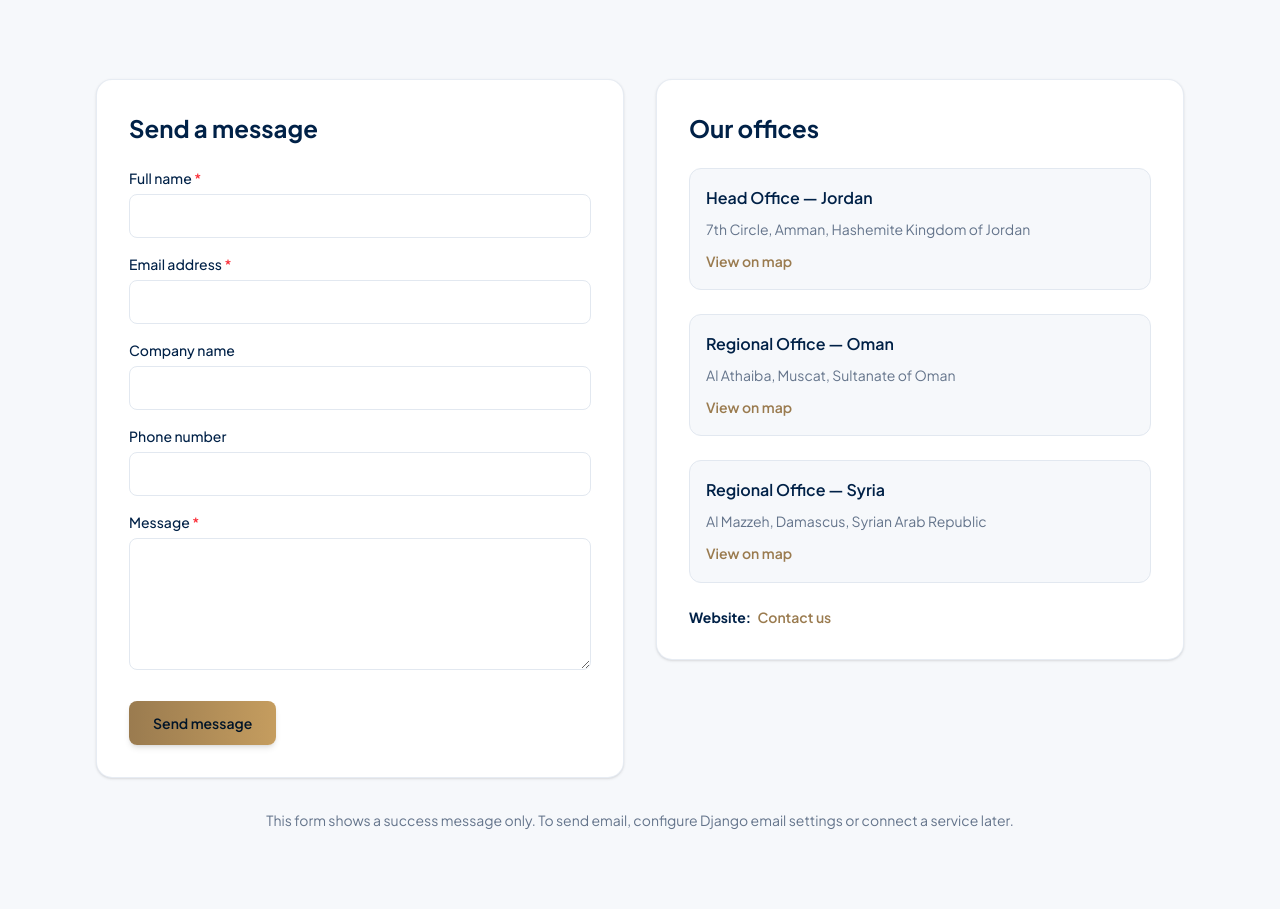
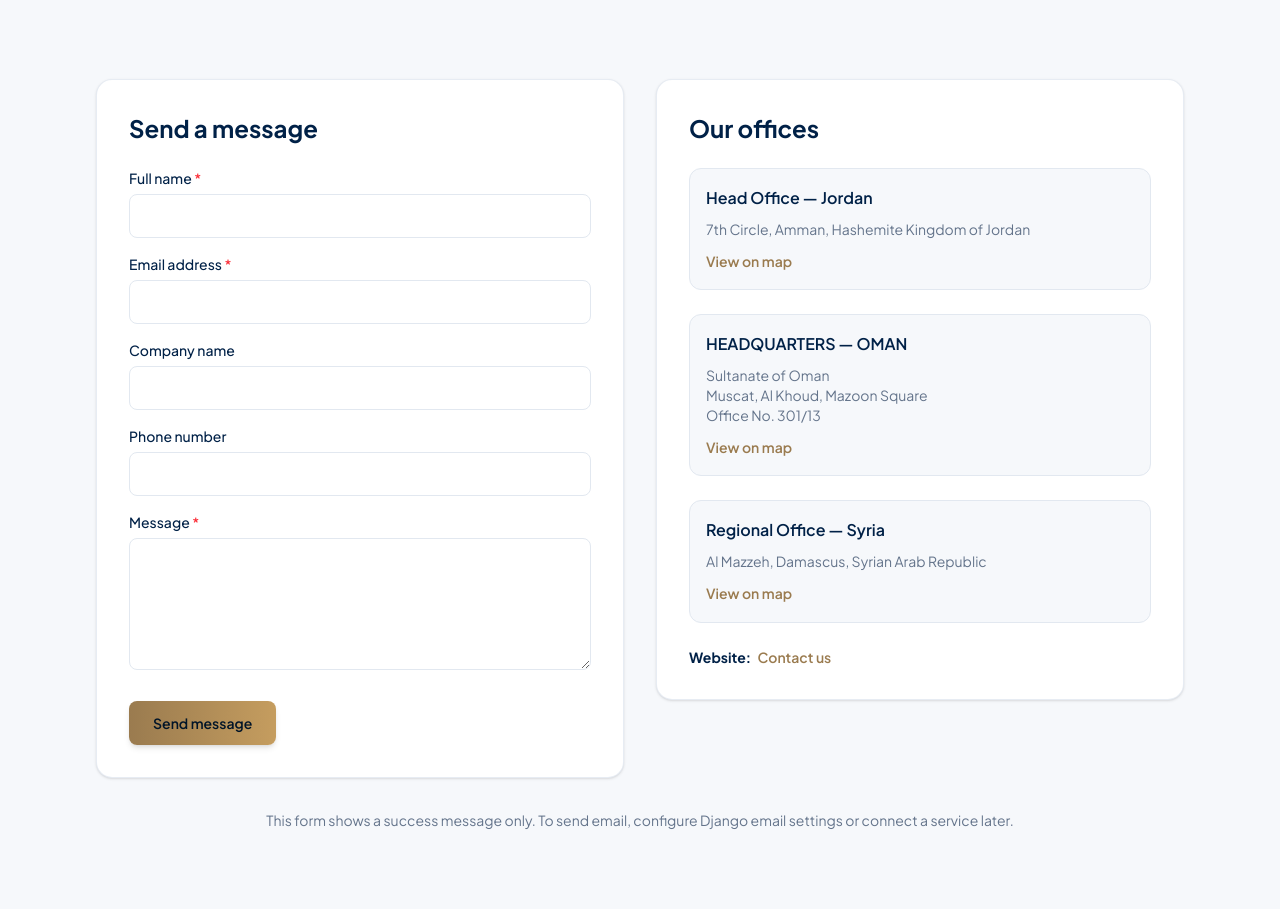
Before and after one commit to hassannassar91-ai/pioneer, a Django app: page /contact/ in a window 1280 px wide. Shown: the part 369-1278 px from the top of the page. Run offline with Django 5.2, Linux system fonts and the light colour scheme; style sheets or scripts are compiled from the project's sources.

Commit message:
Update Oman headquarters address to Mazoon Square, Al Khoud.
Reflect the Muscat headquarters location on the contact and about pages, including the updated map link.

Co-authored-by: Cursor <cursoragent@cursor.com>

```diff
--- a/website/templates/website/contact.html
+++ b/website/templates/website/contact.html
@@ -52,11 +52,11 @@
               <a href="https://maps.google.com/?q=7th+Circle+Amman+Jordan" class="vt-text-link mt-3" rel="noopener noreferrer" target="_blank">{% if is_arabic %}عرض على الخريطة{% else %}View on map{% endif %}</a>
             </div>
             <div class="rounded-xl border border-slate-200 bg-vt-surface p-4">
-              <p class="font-semibold text-vt-navy-900 en">Regional Office — Oman</p>
-              <p class="font-semibold text-vt-navy-900 ar">المكتب الإقليمي — عُمان</p>
-              <p class="en mt-2 text-sm text-vt-muted">Al Athaiba, Muscat, Sultanate of Oman</p>
-              <p class="ar mt-2 text-sm text-vt-muted">العذيبة، مسقط، سلطنة عُمان</p>
-              <a href="https://maps.google.com/?q=Al+Athaiba+Muscat+Oman" class="vt-text-link mt-3" rel="noopener noreferrer" target="_blank">{% if is_arabic %}عرض على الخريطة{% else %}View on map{% endif %}</a>
+              <p class="font-semibold text-vt-navy-900 en">HEADQUARTERS — OMAN</p>
+              <p class="font-semibold text-vt-navy-900 ar">المقر الرئيسي — عُمان</p>
+              <p class="en mt-2 text-sm text-vt-muted">Sultanate of Oman<br>Muscat, Al Khoud, Mazoon Square<br>Office No. 301/13</p>
+              <p class="ar mt-2 text-sm text-vt-muted">سلطنة عُمان<br>مسقط، الخوض، مزون سكوير<br>مكتب رقم 301/13</p>
+              <a href="https://maps.google.com/?q=Mazoon+Square+Al+Khoud+Muscat+Oman" class="vt-text-link mt-3" rel="noopener noreferrer" target="_blank">{% if is_arabic %}عرض على الخريطة{% else %}View on map{% endif %}</a>
             </div>
             <div class="rounded-xl border border-slate-200 bg-vt-surface p-4">
               <p class="font-semibold text-vt-navy-900 en">Regional Office — Syria</p>
```
Also changed, not shown: website/templates/website/about.html (+4 -4 lines).
